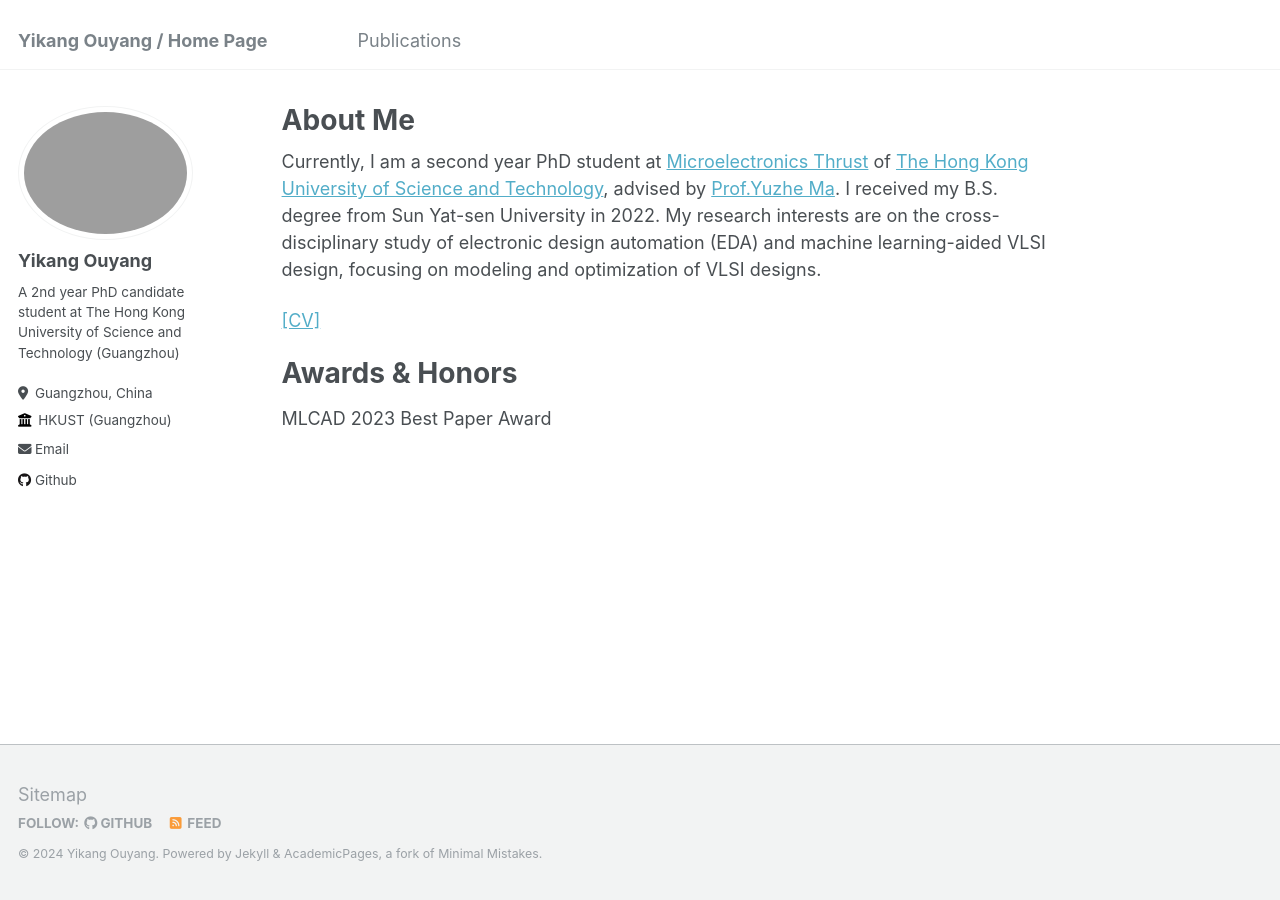
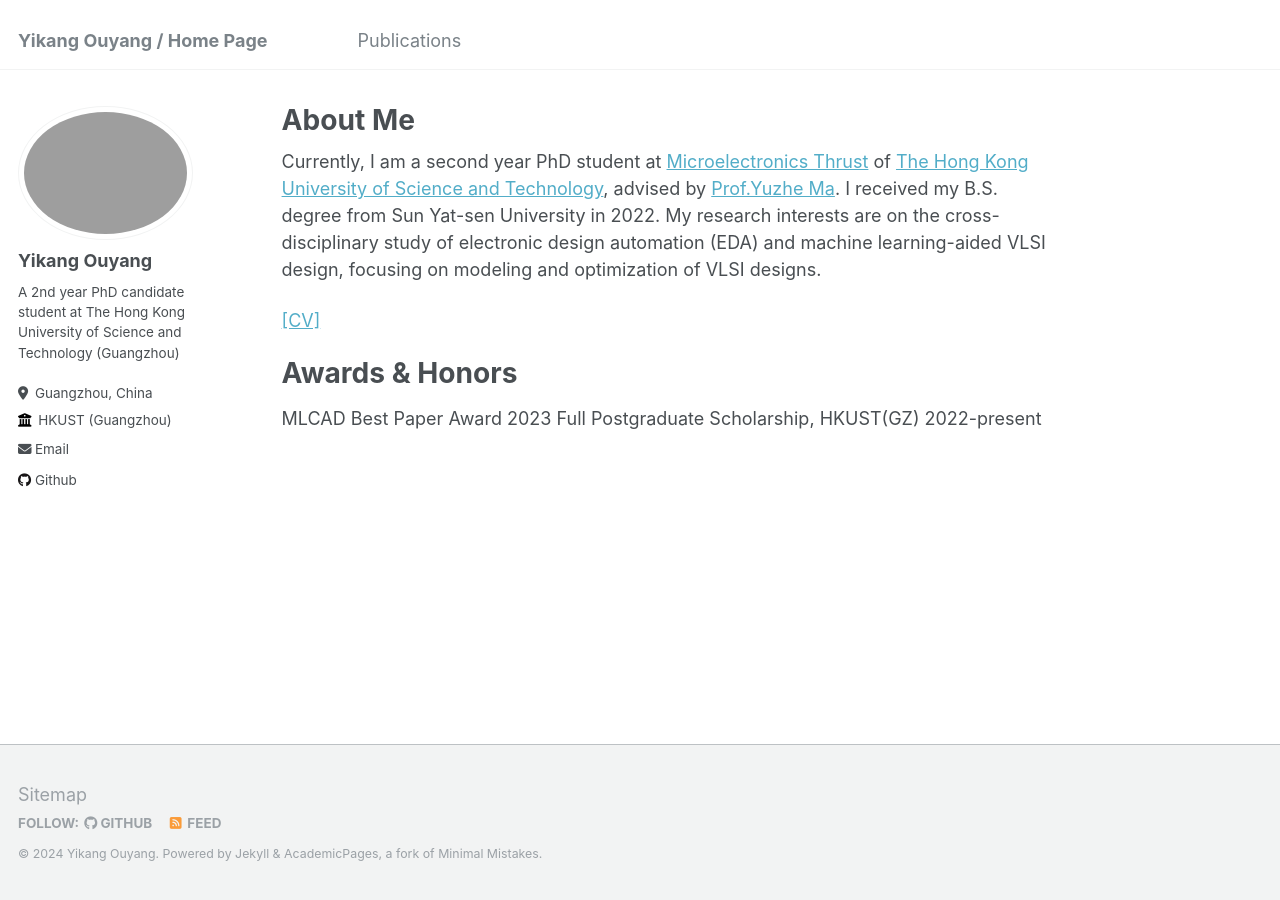
Before and after one commit to YiKangOY/YiKangOY.github.io, a Jekyll site: the page built from _pages/about.md, in a window 1280 px wide. Built offline with Jekyll 4.4.1, drawn with Linux system fonts in a browser that asks for light colours.

Commit message:
Update about.md

```diff
--- a/_pages/about.md
+++ b/_pages/about.md
@@ -13,4 +13,5 @@ Currently, I am a second year PhD student at [Microelectronics Thrust](https://w
 
 Awards & Honors
 ======
-MLCAD 2023 Best Paper Award
+MLCAD Best Paper Award        2023
+Full Postgraduate Scholarship, HKUST(GZ)        2022-present
```
